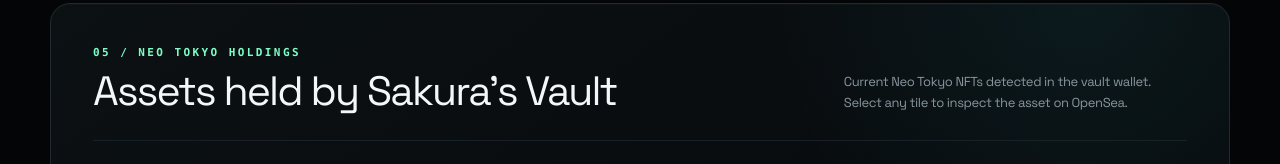
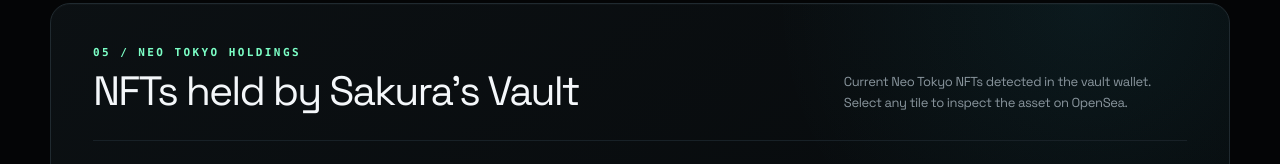
Before and after one commit to GridPhantoms/grid-keys-points, a Next.js app: page /engine in a window 1280 px wide. Shown: the part 2667-2831 px from the top of the page. Built offline with nearby package versions, Linux system fonts and the light colour scheme; no server answers.

Commit message:
Clarify Neo Tokyo holdings as NFTs

```diff
--- a/app/engine/EngineRoom.tsx
+++ b/app/engine/EngineRoom.tsx
@@ -669,7 +669,7 @@ export default function EngineRoom() {
 
         <section className="engine-section engine-panel engine-holdings" aria-labelledby="holdings-heading">
           <div className="engine-section-head">
-            <div><p className="engine-eyebrow">05 / NEO TOKYO HOLDINGS</p><h2 id="holdings-heading">Assets held by Sakura&apos;s Vault</h2></div>
+            <div><p className="engine-eyebrow">05 / NEO TOKYO HOLDINGS</p><h2 id="holdings-heading">NFTs held by Sakura&apos;s Vault</h2></div>
             <p>Current Neo Tokyo NFTs detected in the vault wallet. Select any tile to inspect the asset on OpenSea.</p>
           </div>
           {sources.neo.status === 'loading' ? (
```
Also changed, not shown: 1 other file (tests, documents, lock files or other folders).
